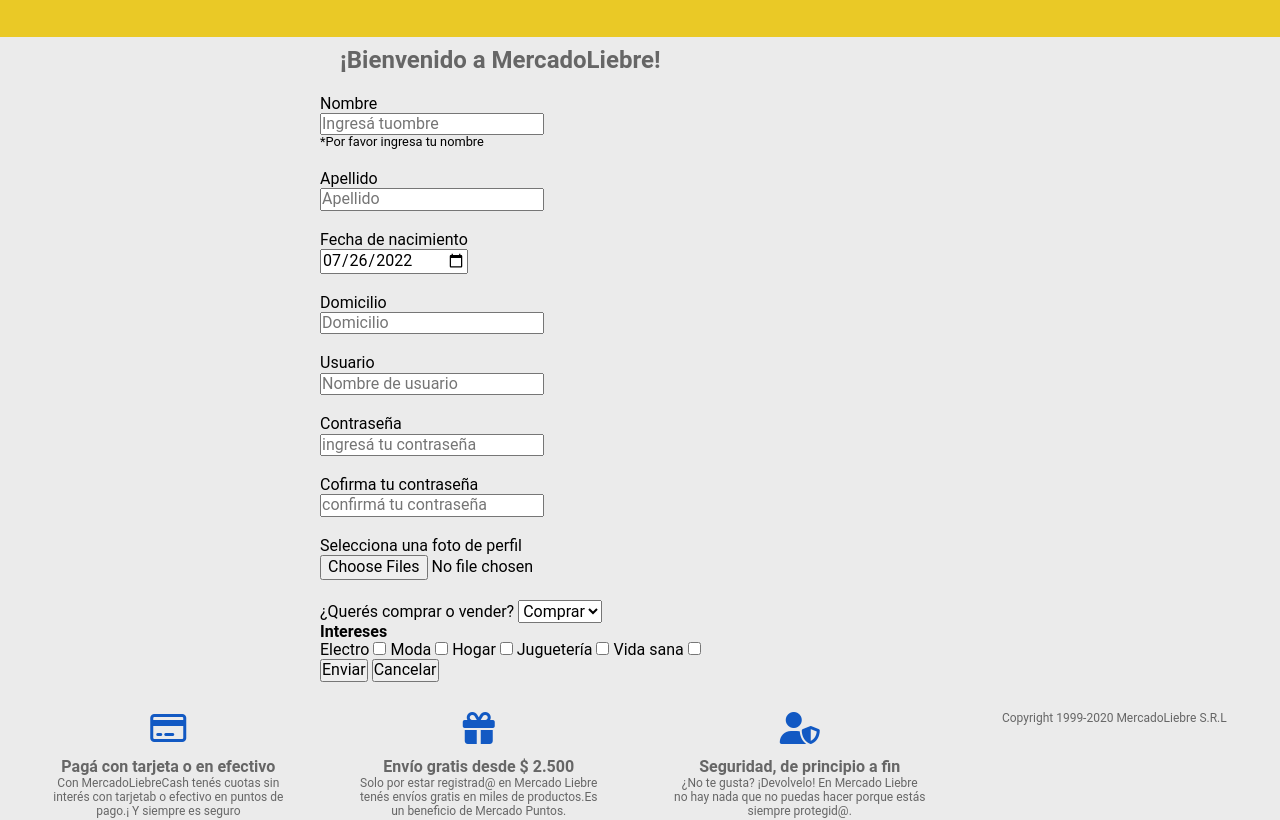
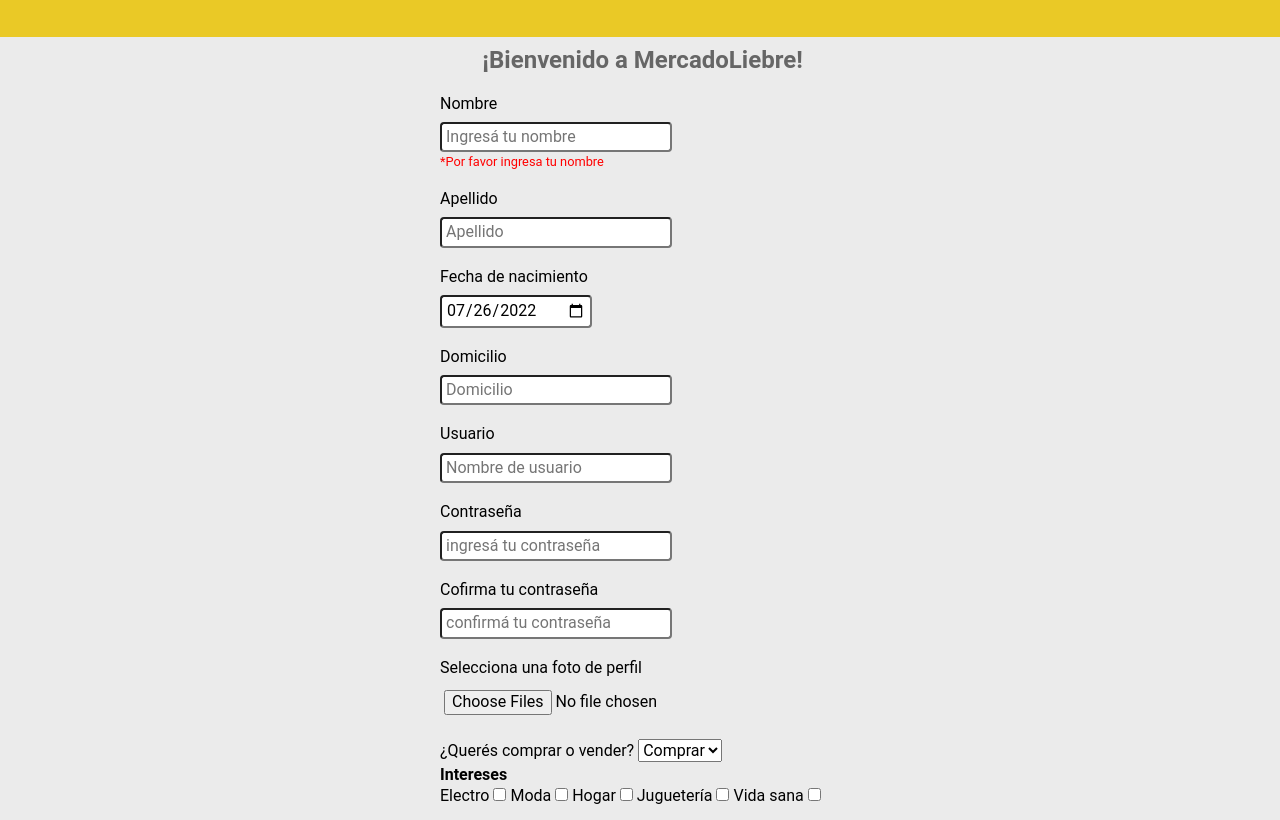
Before and after one commit to MercedesAAlvarez/DH-MercadoLiebreII, a website: page views/register.html in a window 1280 px wide. Shown: the part 160-980 px from the top of the page. Drawn offline with Linux system fonts and the light colour scheme; a web font is replaced by a local one.

Commit message:
agregando estilo a register.css

```diff
--- a/public/css/register.css
+++ b/public/css/register.css
@@ -1,8 +1,10 @@
 .register main{
-    width: 50%;
-    margin: 0 auto
+    width: 400px;
+    margin: 0 auto;
+
 }
 .register main h2{
+    text-align: center;
     margin-top: 10px;
     margin-bottom: 20px;
 }
@@ -14,3 +16,22 @@
     justify-content:flex-start;
     margin-bottom: 20px;
 }
+.register  .container label{
+    margin-bottom: 5px;
+}
+.register  .container input{
+    padding: 4px;/* permite agrandar o achicar a gusto la barra para colocar el nombre */
+    border-radius: 4px;
+    margin-top: 4px;
+}
+.register .container small{
+    color: red;
+    margin-top: 3px;
+}
+.register   h4{
+    margin-top: 4px;
+}
+.register .container2{
+    margin-top: 3px;
+    margin-bottom: 20px;
+}
--- a/views/register.html
+++ b/views/register.html
@@ -51,7 +51,7 @@
         <form action="/registro" method="get">
            <div class="container">
             <label>Nombre</label>
-               <input type="text" name="nombre"  id="nombre" placeholder="Ingresá tuombre" required>
+               <input type="text" name="nombre"  id="nombre" placeholder="Ingresá tu nombre" required>
                <small>*Por favor ingresa tu nombre</small>
            </div>
            <div class="container">
@@ -93,7 +93,8 @@
              <option value="vendedor">Vender</option>
             </select>
             <h4>Intereses</h4><!-- categorias de interes mas de una -->
-            <div>
+            <div class="container2">
+               <div class="container2">
                 <label for="Elec">Electro</label>
                 <input type="checkbox" name="intereses" value="Electro">
                 <label for="Mo">Moda</label>
@@ -104,6 +105,7 @@
                 <input type="checkbox" name="intereses" value="Juguetería">
                 <label for="VS">Vida sana</label>
                 <input type="checkbox" name="intereses" value="Vida sana">
+               </div>
             </div>
             <button type="submit"><a href="/">Enviar</a></button>
             <button type="reset">Cancelar</button>
```
